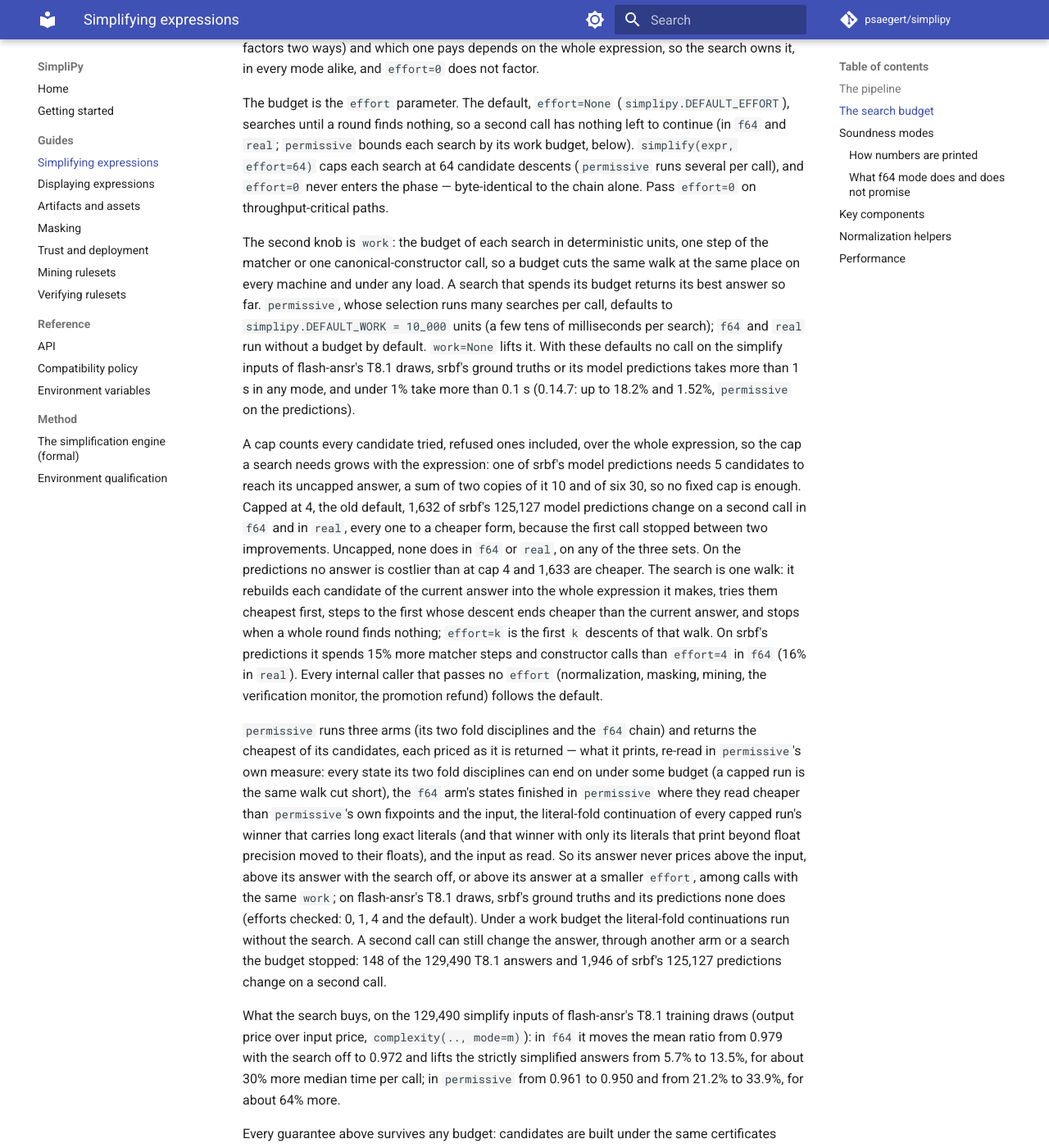
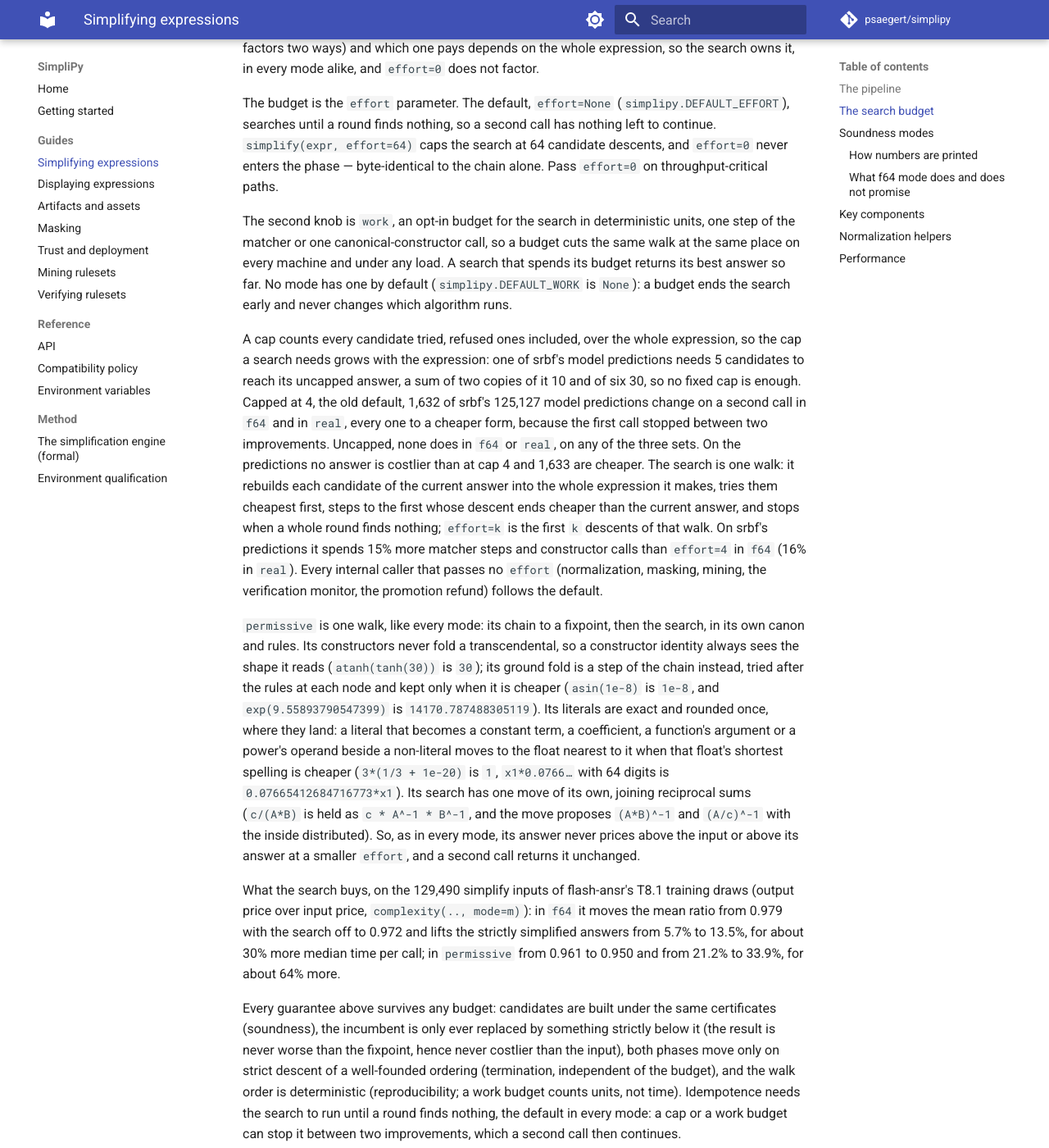
Before and after one commit to psaegert/simplipy, an MkDocs documentation site: the page built from docs/guides/simplify.md, in a window 1280 px wide and 1400 px high, scrolled down 2425 px. Shown: the whole window at 82% size. Built offline with MkDocs 1.6.1 and Material for MkDocs 9.7.7, drawn with Linux system fonts in a browser that asks for light colours; comment, search, counter and statistics services are not loaded; some of the changed text lies outside the part shown.

Commit message:
Work is an opt-in budget with no default; docs for the one-walk permissive
Owner ruling P5: `work` stays an opt-in cap that ends a search early and never changes which
algorithm runs, and no mode has one by default. `DEFAULT_WORK` (declared by the core) is now
`None`, `work='default'` resolves to it in every mode, and the miner's marks follow it
(`serve_work`). Permissive needed its 10,000-unit default only to bound its three arms; its one
walk runs uncapped at 2.6-3.3 times f64's work units on the three bench sets (the selection at
its budget: 5.9-10.6 times).

Docs: the simplify guide, formal.md (the selection's proposition retired; L3, L6 and the effort
prefix argument cover permissive; the double-rounding residual of rounding at landing, measured)
and the CHANGELOG (the one walk, measured against the selection on srbf's ground truths and
shard 0 of the T8.1 inputs and of srbf's predictions).

Co-Authored-By: Claude Opus 5.5 <noreply@anthropic.com>
Claude-Session: https://claude.ai/code/session_016gamUqKQqroqag4GFsNu6W

```diff
--- a/docs/formal.md
+++ b/docs/formal.md
@@ -108,9 +108,8 @@ serialization-stability check `stable()` in `ac_simplify_ex`]:
   in tests). Uncapped (the default in
   f64 and real; L6), the exploration phase can reach states of the literal classes above that the
   chain alone never visits (for example an unmerged `3e-310` coefficient that re-reads in another
-  order; a `<constant>` absorbed on re-read). In `permissive` the selection among three arms adds
-  a class of its own (L6). A capped search, or one its work budget stops, can stop between two
-  improvements, which a second call continues.
+  order; a `<constant>` absorbed on re-read). A capped search, or one a work budget stops, can
+  stop between two improvements, which a second call continues.
 - **I4 (fold normal form):** the licensed structural folds of §3 have been applied; e.g. no
   $\mathrm{Pow}(t, 1)$, no $\mathrm{rootn}(t, k)$ with $k \leq 0$ or $|k| = 1$, no
   all-literal composite that the constructors fold — and the sign placement between a
@@ -693,26 +692,18 @@ default, every one to a cheaper form (`real` the same); uncapped, never, in `f64
 srbf's ground truths and the simplify inputs of flash-ansr's T8.1 draws]. Where
 the round-trip premise fails (L6a) the re-run starts from a different state. A further
 premise: each accepted candidate's descent reaches its fixpoint within `max_passes`.
-`permissive` returns the cheapest of its candidates, each priced by re-reading what it prints in
-`permissive`'s own measure: the states its two fold-discipline arms can end on under some
-budget (each search's trace, with the smallest budget reaching each state), the `f64` arm's
-states finished
-in `permissive` where they read below a budget-independent threshold (the cheapest of the
-`permissive` fixpoints and the input), the literal-fold continuation of the winner a run capped
-at each such budget would have (where it carries long exact literals; the winner with only its
-literals that print beyond float precision moved joins it), and the input as read. Under a work
-budget the continuations run without the search, so every continuation state is born at budget
-0. **Proposition (permissive selection)**
-[THEOREM, given the trace]: its answer prices at most its input, at most its search-off answer,
-and at most its answer under any smaller budget, among calls with the same work budget. *Proof.*
-The input is a candidate; a run capped at $k$ is the same walk cut short (a work budget cuts each
-search at the same place in both runs), so its candidates, its winner and that winner's
-continuation (the same walk cut short again) are among the uncapped run's; the answer is the
-cheapest of a superset. $\square$ Its winner is a valley of its own arm only: the re-run's other
-arms, started from the winner, can descend further, and a search the work budget stopped can
-continue, so L6 does not cover the selection [EMPIRICAL: 148 second-call changes on flash-ansr's
-129,490 T8.1 simplify inputs, 1,946 on srbf's 125,127 predictions; the three bounds hold on every input of
-both sets and srbf's ground truths, efforts checked 0, 1, 4 and the default].
+`permissive` is one walk too (0.15), so L3, L6 and the prefix argument for `effort` cover it as
+they cover every mode. Its two steps of its own are ordinary steps: the ground fold is the pass's
+fold (tried after the rules at a node, kept only when the result descends, so L3 holds), and the
+landing rounding ρ moves a literal to its float only where the float's shortest spelling is
+cheaper as an exact codeword, which the float cap prices alike (mu-neutral, so the descent
+arguments and T6 are unchanged; idempotent, since a float's shortest spelling is never moved). Its
+search move that joins reciprocal sums is a candidate like the others, accepted only strictly
+below. A literal rounded where it lands is exact from then on, so a later step that combines it
+rounds again: an answer's literal can sit one ulp from the correctly rounded value of the input's
+exact arithmetic [EMPIRICAL: on shard 0 of srbf's predictions (12,513), against the three-arm
+selection that rounded once at the end, 454 answers differ only in such a literal and print it one
+digit longer, 634 one digit shorter].
 
 **Canonicity across spellings** [EMPIRICAL]. That all spellings of the same bag (operand
 permutations, re-bracketings) reach the same representative is measured, not proven:
--- a/docs/guides/simplify.md
+++ b/docs/guides/simplify.md
@@ -109,20 +109,15 @@ whole expression, so the search owns it, in every mode alike, and `effort=0` doe
 
 The budget is the `effort` parameter. The default, `effort=None`
 (`simplipy.DEFAULT_EFFORT`), searches until a round finds nothing, so a second call
-has nothing left to continue (in `f64` and `real`; `permissive` bounds each search by its work
-budget, below). `simplify(expr, effort=64)` caps each search at 64 candidate
-descents (`permissive` runs several per call), and `effort=0` never enters the phase — byte-identical to the chain alone. Pass
+has nothing left to continue. `simplify(expr, effort=64)` caps the search at 64 candidate
+descents, and `effort=0` never enters the phase — byte-identical to the chain alone. Pass
 `effort=0` on throughput-critical paths.
 
-The second knob is `work`: the budget of each search in deterministic units, one step of the
-matcher or one canonical-constructor call, so a budget cuts the same walk at the same place on
+The second knob is `work`, an opt-in budget for the search in deterministic units, one step of
+the matcher or one canonical-constructor call, so a budget cuts the same walk at the same place on
 every machine and under any load. A search that spends its budget returns its best answer so far.
-`permissive`, whose selection runs many searches per call, defaults to
-`simplipy.DEFAULT_WORK = 10_000` units (a few tens of milliseconds per search); `f64` and `real`
-run without a budget by default. `work=None` lifts it. With these defaults no call on the simplify
-inputs of flash-ansr's T8.1 draws, srbf's ground truths or its model predictions takes more than
-1 s in any mode, and under 1% take more than 0.1 s (0.14.7: up to 18.2% and 1.52%, `permissive` on
-the predictions).
+No mode has one by default (`simplipy.DEFAULT_WORK` is `None`): a budget ends the search early
+and never changes which algorithm runs.
 
 A cap counts every candidate tried, refused ones included, over the whole expression, so
 the cap a search needs grows with the expression: one of srbf's model predictions needs 5
@@ -139,19 +134,18 @@ walk. On srbf's predictions it spends 15% more matcher steps and constructor cal
 `effort` (normalization, masking, mining, the verification monitor, the promotion refund)
 follows the default.
 
-`permissive` runs three arms (its two fold disciplines and the `f64` chain) and returns the
-cheapest of its candidates, each priced as it is returned — what it prints, re-read in
-`permissive`'s own measure: every state its two fold disciplines can end on under some budget
-(a capped run is the same walk cut short), the `f64` arm's states finished in `permissive`
-where they read cheaper than `permissive`'s own fixpoints and the input, the literal-fold
-continuation of every capped run's winner that carries long exact literals (and that winner
-with only its literals that print beyond float precision moved to their floats), and the input
-as read. So its answer never prices above the input, above its answer with the search off, or
-above its answer at a smaller `effort`, among calls with the same `work`; on flash-ansr's T8.1
-draws, srbf's ground truths and its predictions none does (efforts checked: 0, 1, 4 and the
-default). Under a work budget the literal-fold continuations run without the search. A second
-call can still change the answer, through another arm or a search the budget stopped: 148 of the
-129,490 T8.1 answers and 1,946 of srbf's 125,127 predictions change on a second call.
+`permissive` is one walk, like every mode: its chain to a fixpoint, then the search, in its own
+canon and rules. Its constructors never fold a transcendental, so a constructor identity always
+sees the shape it reads (`atanh(tanh(30))` is `30`); its ground fold is a step of the chain instead,
+tried after the rules at each node and kept only when it is cheaper (`asin(1e-8)` is `1e-8`, and
+`exp(9.55893790547399)` is `14170.787488305119`). Its literals are exact and rounded once, where
+they land: a literal that becomes a constant term, a coefficient, a function's argument or a
+power's operand beside a non-literal moves to the float nearest to it when that float's
+shortest spelling is cheaper (`3*(1/3 + 1e-20)` is `1`, `x1*0.0766…` with 64 digits is
+`0.07665412684716773*x1`). Its search has one move of its own, joining reciprocal sums
+(`c/(A*B)` is held as `c * A^-1 * B^-1`, and the move proposes `(A*B)^-1` and `(A/c)^-1` with the
+inside distributed). So, as in every mode, its answer never prices above the input or above its
+answer at a smaller `effort`, and a second call returns it unchanged.
 
 What the search buys, on the 129,490 simplify inputs of flash-ansr's T8.1 training draws
 (output price over input price, `complexity(.., mode=m)`): in `f64` it moves the mean ratio from 0.979
@@ -162,11 +156,11 @@ and from 21.2% to 33.9%, for about 64% more.
 Every guarantee above survives any budget: candidates are built under the same
 certificates (soundness), the incumbent is only ever replaced by something strictly
 below it (the result is never worse than the fixpoint, hence never costlier than the
-input; in `permissive` for its selection too), both
+input), both
 phases move only on strict descent of a well-founded ordering
 (termination, independent of the budget), and the walk order is deterministic
-(reproducibility; the work budget counts units, not time). Idempotence needs the search to run
-until a round finds nothing, the default of `f64` and `real`: a cap or a work budget can stop it
+(reproducibility; a work budget counts units, not time). Idempotence needs the search to run
+until a round finds nothing, the default in every mode: a cap or a work budget can stop it
 between two improvements, which a second call then continues.
 
 ## Soundness modes
```
Also changed, not shown: CHANGELOG.md (+33 -31 lines), 6 other files.
